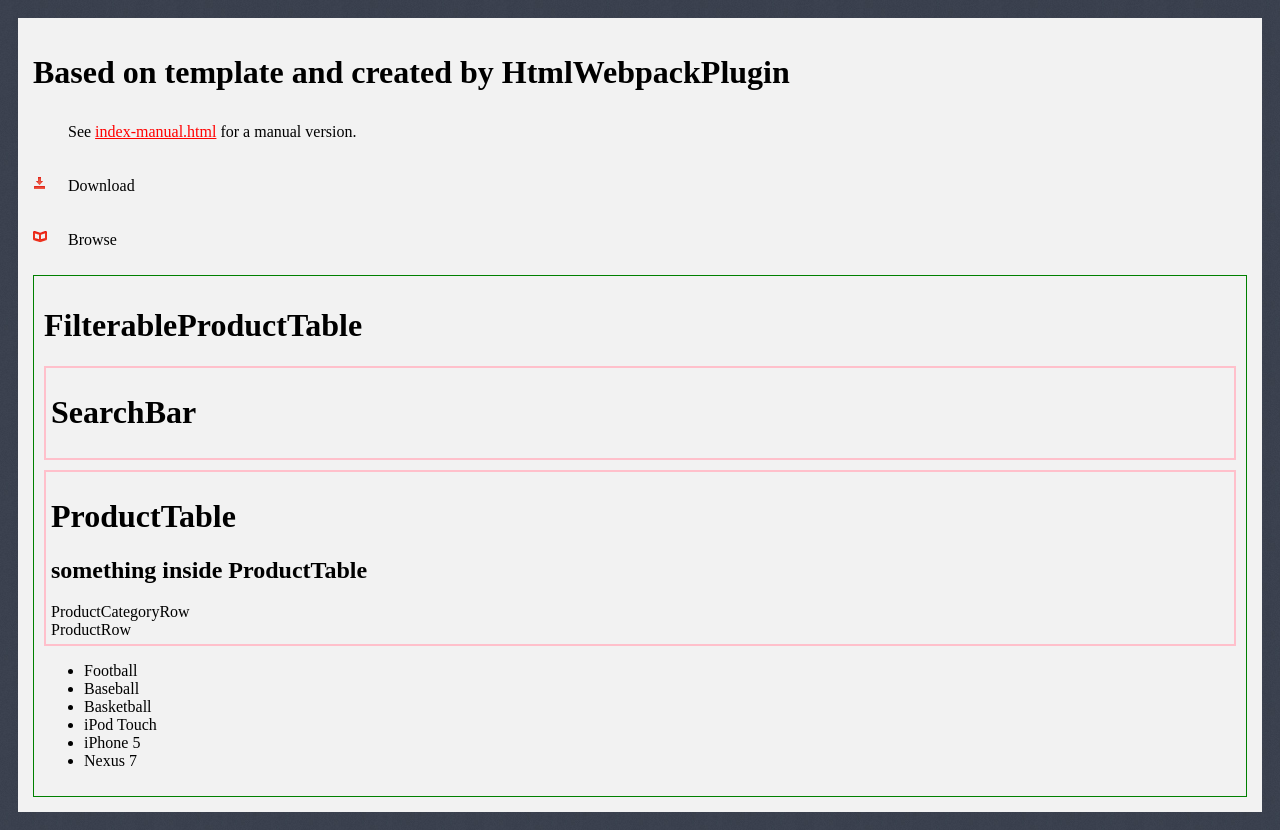
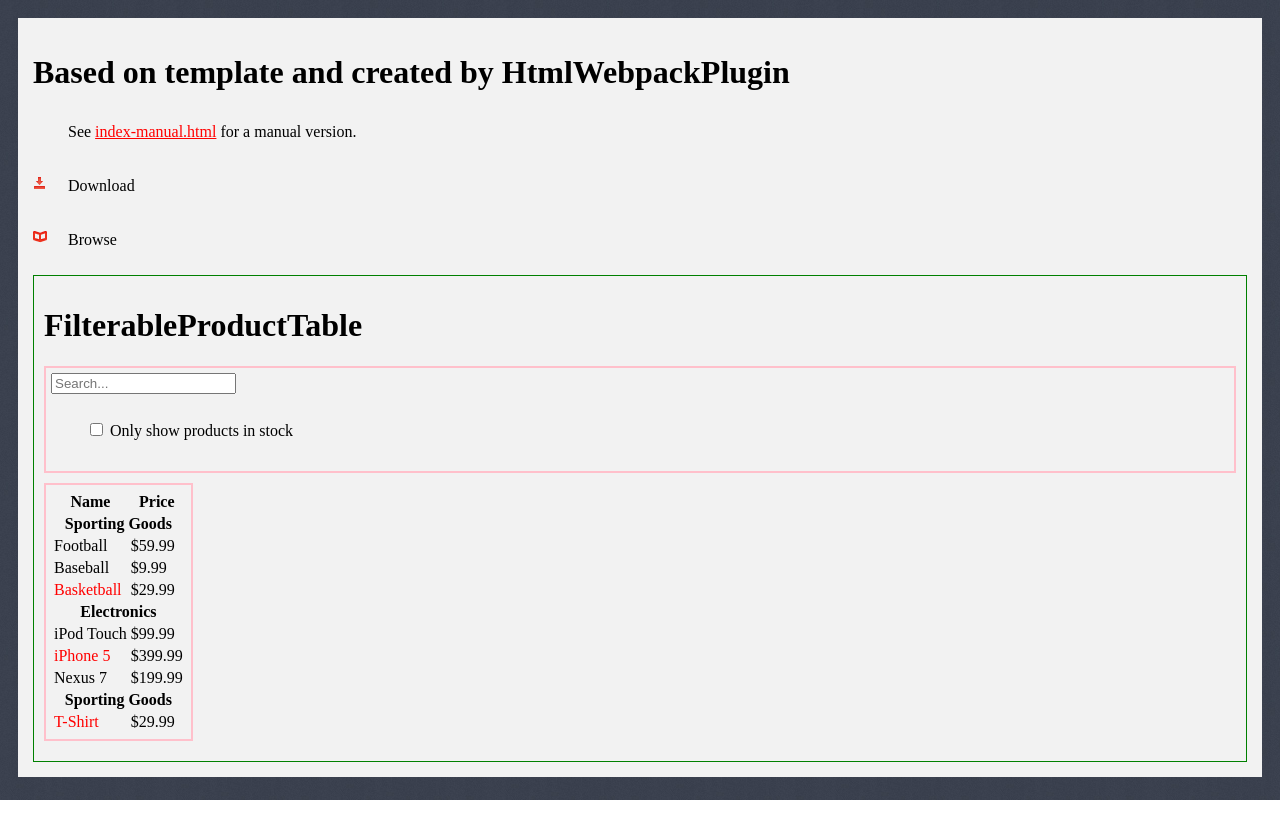
Before and after one commit to alexisbellido/node-tests, a React app in the folder react-test/: page / in a window 1280 px wide. After the commit the page ends 800 px from the top, so only its background shows below. Built offline with nearby package versions, Linux system fonts and the light colour scheme.

Commit message:
Thinking in React. Step 2

```diff
--- a/react-test/public/footer.html
+++ b/react-test/public/footer.html
@@ -1,4 +1,4 @@
 <p>a partial template to use as a footer</p>
 <div id="root"></div>
 
-  <script src="../dist/main.js?88c8e60a3a597179585f"></script>
+  <script src="../dist/main.js?fcc5d96876b92d67068c"></script>
--- a/react-test/public/index.html
+++ b/react-test/public/index.html
@@ -7,7 +7,7 @@
   <meta name="viewport" content="width=device-width, initial-scale=1, shrink-to-fit=no">
   <title>Template for Webpack 4 and HtmlWebpackPlugin</title>
 
-    <link href="../dist/main.css?88c8e60a3a597179585f" rel="stylesheet">
+    <link href="../dist/main.css?fcc5d96876b92d67068c" rel="stylesheet">
 
 </head>
 
@@ -25,7 +25,7 @@
   </div>
 
 
-    <script src="../dist/main.js?88c8e60a3a597179585f"></script>
+    <script src="../dist/main.js?fcc5d96876b92d67068c"></script>
 
 
 </body>
--- a/react-test/src/FilterableProductTable.js
+++ b/react-test/src/FilterableProductTable.js
@@ -8,7 +8,7 @@ function SimpleList(props) {
   // should I use toString()?
   // <li key={product.id.toString()}>{product.name}</li>
   const simpleList = products.map((product) =>
-    <li key={product.id}>{product.name}</li>
+    <li key={product.id}>{product.name} at {product.price}</li>
   );
   return (
     <ul>
@@ -24,47 +24,112 @@ function SimpleList(props) {
 // // The JSON.stringify() method converts a JavaScript value to a JSON string
 // console.log(JSON.stringify(obj));
 
-class ProductTable extends React.Component {
-  render() {
-    return (
-      <div className="product-table">
-        <h1>ProductTable</h1>
-        {this.props.children}
-        <ProductCategoryRow />
-        <ProductRow />
-      </div>
-    )
-  }
-}
+// class ProductTable extends React.Component {
+//   render() {
+//     return (
+//       <div className="product-table">
+//         <h1>ProductTable</h1>
+//         <ul>
+//           {this.props.products.map((product) =>
+//             <li key={product.id}>{product.name} at {product.price}</li>
+//           )}
+//         </ul>
+//         {this.props.children}
+//         <ProductCategoryRow />
+//         <ProductRow />
+//       </div>
+//     )
+//   }
+// }
+
+// class ProductCategoryRow extends React.Component {
+//   render() {
+//     return (
+//       <div>
+//         ProductCategoryRow
+//       </div>
+//     )
+//   }
+// }
+
+// class ProductRow extends React.Component {
+//   render() {
+//     return (
+//       <div>
+//         ProductRow
+//       </div>
+//     )
+//   }
+// }
 
 class ProductCategoryRow extends React.Component {
   render() {
+    const category = this.props.category;
     return (
-      <div>
-        ProductCategoryRow
-      </div>
-    )
+      <tr>
+        <th colSpan="2">
+          {category}
+        </th>
+      </tr>
+    );
   }
 }
 
 class ProductRow extends React.Component {
   render() {
+    const product = this.props.product;
+    const name = product.stocked ?
+      product.name :
+      <span style={{color: 'red'}}>
+        {product.name}
+      </span>;
+
     return (
-      <div>
-        ProductRow
-      </div>
-    )
+      <tr>
+        <td>{name}</td>
+        <td>{product.price}</td>
+      </tr>
+    );
   }
 }
 
-const PRODUCTS = [
-  {id: 1, category: "Sporting Goods", price: "$49.99", stocked: true, name: "Football"},
-  {id: 2, category: "Sporting Goods", price: "$9.99", stocked: true, name: "Baseball"},
-  {id: 3, category: "Sporting Goods", price: "$29.99", stocked: false, name: "Basketball"},
-  {id: 4, category: "Electronics", price: "$99.99", stocked: true, name: "iPod Touch"},
-  {id: 5, category: "Electronics", price: "$399.99", stocked: false, name: "iPhone 5"},
-  {id: 6, category: "Electronics", price: "$199.99", stocked: true, name: "Nexus 7"}
-];
+class ProductTable extends React.Component {
+  render() {
+    const rows = [];
+    let lastCategory = null;
+
+    this.props.products.forEach((product) => {
+      // this assumes products are sorted and grouped by category, if not, the
+      // category headers will be repeated. See T-Shirt in Sporting Goods
+      if (product.category !== lastCategory) {
+        rows.push(
+          <ProductCategoryRow
+            category={product.category}
+            key={product.category} />
+        );
+      }
+      // key should better be product.id
+      rows.push(
+        <ProductRow
+          product={product}
+          key={product.name} />
+      );
+      lastCategory = product.category;
+    });
+
+    return (
+      <table className="product-table">
+        <thead>
+          <tr>
+            <th>Name</th>
+            <th>Price</th>
+          </tr>
+        </thead>
+        <tbody>{rows}</tbody>
+      </table>
+    );
+  }
+}
 
 class FilterableProductTable extends React.Component {
   render() {
@@ -72,10 +137,9 @@ class FilterableProductTable extends React.Component {
       <div className="filterable-product-table">
         <h1>FilterableProductTable</h1>
         <SearchBar />
-        <ProductTable>
+        <ProductTable products={this.props.products}>
           <h2>something inside ProductTable</h2>
         </ProductTable>
-        <SimpleList products={PRODUCTS} />
       </div>
     )
   }
--- a/react-test/src/SearchBar.js
+++ b/react-test/src/SearchBar.js
@@ -3,9 +3,14 @@ import React, {Component} from "react";
 class SearchBar extends Component {
   render() {
     return (
-      <div className="search-bar">
-        <h1>SearchBar</h1>
-      </div>
+      <form className="search-bar">
+        <input type="text" placeholder="Search..." />
+        <p>
+          <input type="checkbox" />
+          {' '}
+          Only show products in stock
+        </p>
+      </form>
     )
   }
 }
--- a/react-test/src/index.js
+++ b/react-test/src/index.js
@@ -16,8 +16,19 @@ import ReactDOM from "react-dom";
 //   document.getElementById("root")
 // );
 
+
+const PRODUCTS = [
+  {id: 1, category: "Sporting Goods", price: "$59.99", stocked: true, name: "Football"},
+  {id: 2, category: "Sporting Goods", price: "$9.99", stocked: true, name: "Baseball"},
+  {id: 3, category: "Sporting Goods", price: "$29.99", stocked: false, name: "Basketball"},
+  {id: 4, category: "Electronics", price: "$99.99", stocked: true, name: "iPod Touch"},
+  {id: 5, category: "Electronics", price: "$399.99", stocked: false, name: "iPhone 5"},
+  {id: 6, category: "Electronics", price: "$199.99", stocked: true, name: "Nexus 7"},
+  {id: 7, category: "Sporting Goods", price: "$29.99", stocked: false, name: "T-Shirt"},
+];
+
 import FilterableProductTable from "./FilterableProductTable.js";
 ReactDOM.render(
-  <FilterableProductTable />,
+  <FilterableProductTable products={PRODUCTS} />,
   document.getElementById("root")
 );
```
